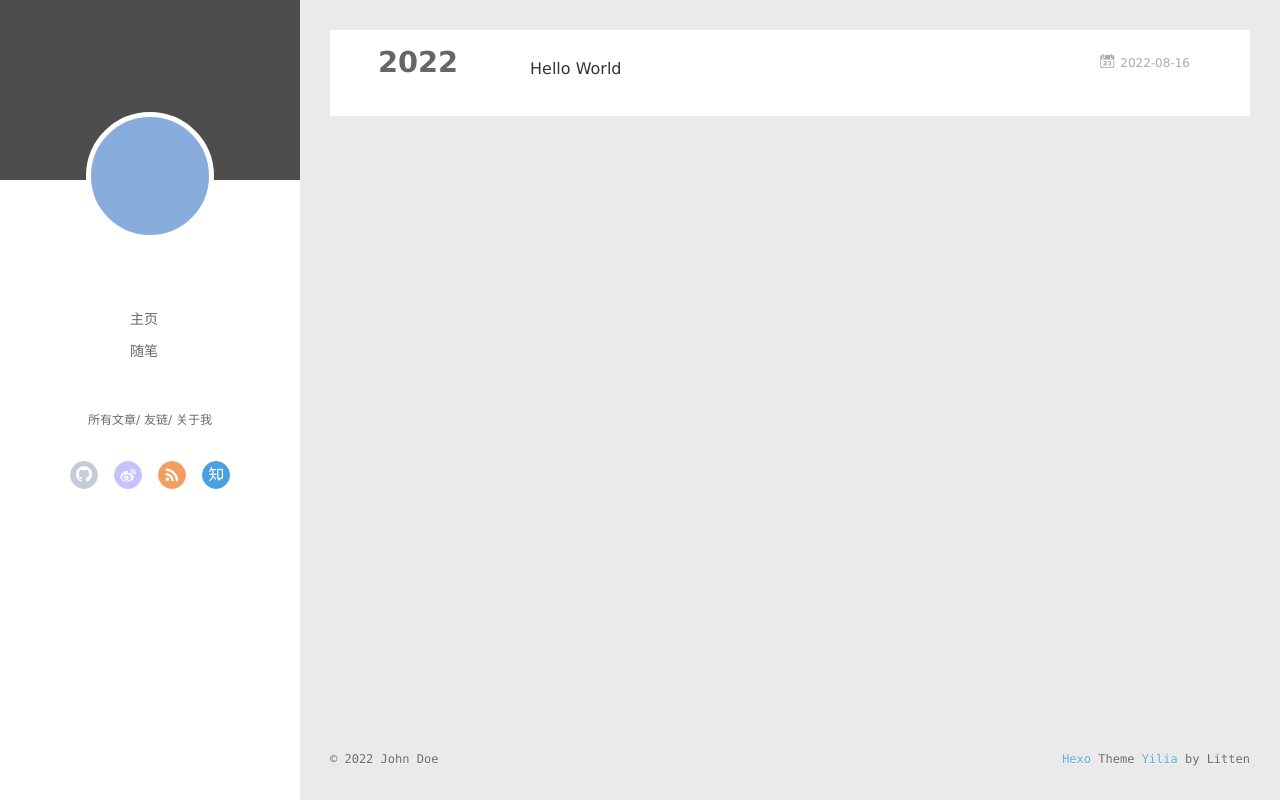
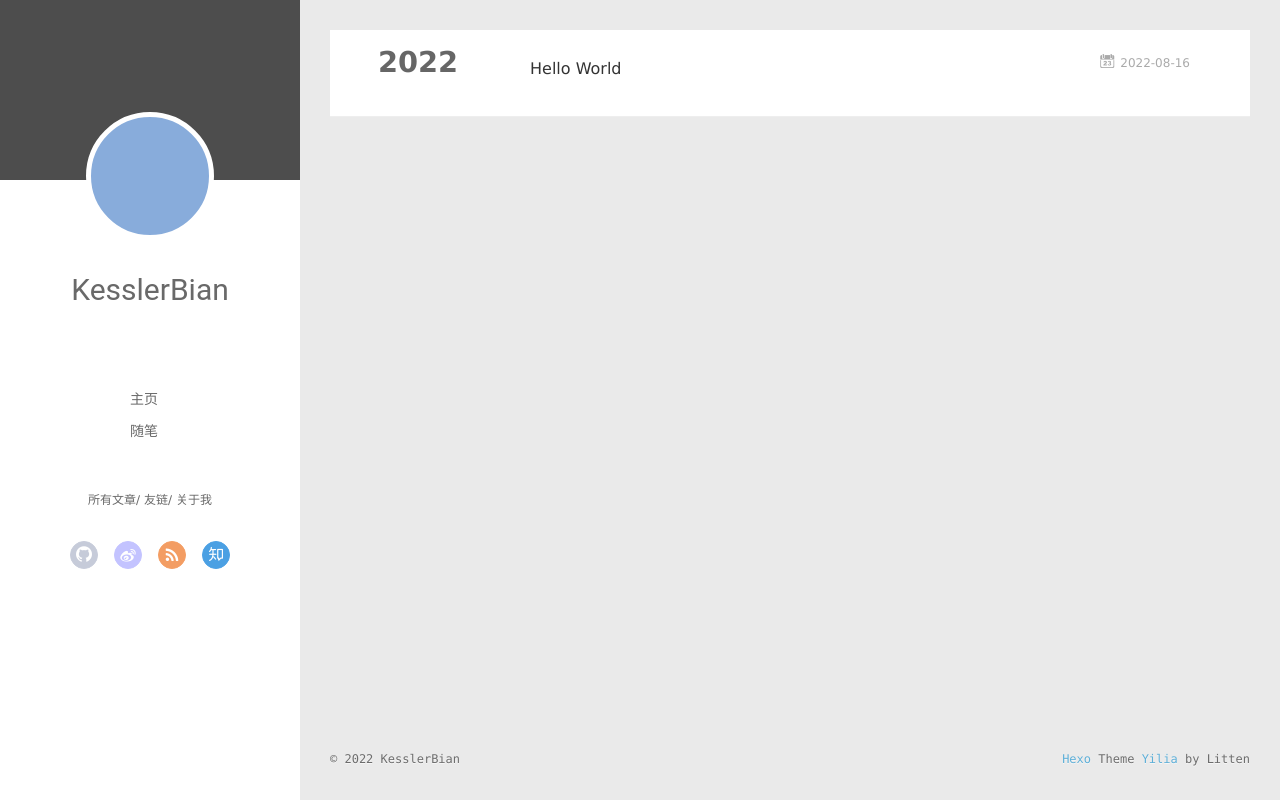
Before and after one commit to KesslerBian/KesslerBian.github.io, a plain HTML site: page archives/index.html in a window 1280 px wide. Drawn offline with Linux system fonts and the light colour scheme; no server answers.

Commit message:
Site updated: 2022-08-17 08:44:25

```diff
--- a/archives/index.html
+++ b/archives/index.html
@@ -13,7 +13,7 @@
 <meta property="og:url" content="http://example.com/archives/index.html">
 <meta property="og:site_name" content="Hexo">
 <meta property="og:locale" content="en_US">
-<meta property="article:author" content="John Doe">
+<meta property="article:author" content="KesslerBian">
 <meta name="twitter:card" content="summary">
 
     <link rel="alternative" href="/atom.xml" title="Hexo" type="application/atom+xml">
@@ -46,7 +46,7 @@
 			<img src="" class="js-avatar">
 		</a>
 		<hgroup>
-		  <h1 class="header-author"><a href="/"></a></h1>
+		  <h1 class="header-author"><a href="/">KesslerBian</a></h1>
 		</hgroup>
 
 
@@ -104,7 +104,7 @@
 				<img src="" class="js-avatar">
 			</div>
 			<hgroup>
-			  <h1 class="header-author js-header-author"></h1>
+			  <h1 class="header-author js-header-author">KesslerBian</h1>
 			</hgroup>
 
 
@@ -202,7 +202,7 @@
   <div class="outer">
     <div id="footer-info">
     	<div class="footer-left">
-    		&copy; 2022 John Doe
+    		&copy; 2022 KesslerBian
     	</div>
       	<div class="footer-right">
       		<a href="http://hexo.io/" target="_blank">Hexo</a>  Theme <a href="https://github.com/litten/hexo-theme-yilia" target="_blank">Yilia</a> by Litten
```
Also changed, not shown: 2022/08/16/hello-world/index.html (+4 -4 lines), archives/2022/08/index.html (+4 -4 lines), archives/2022/index.html (+4 -4 lines), index.html (+4 -4 lines).
